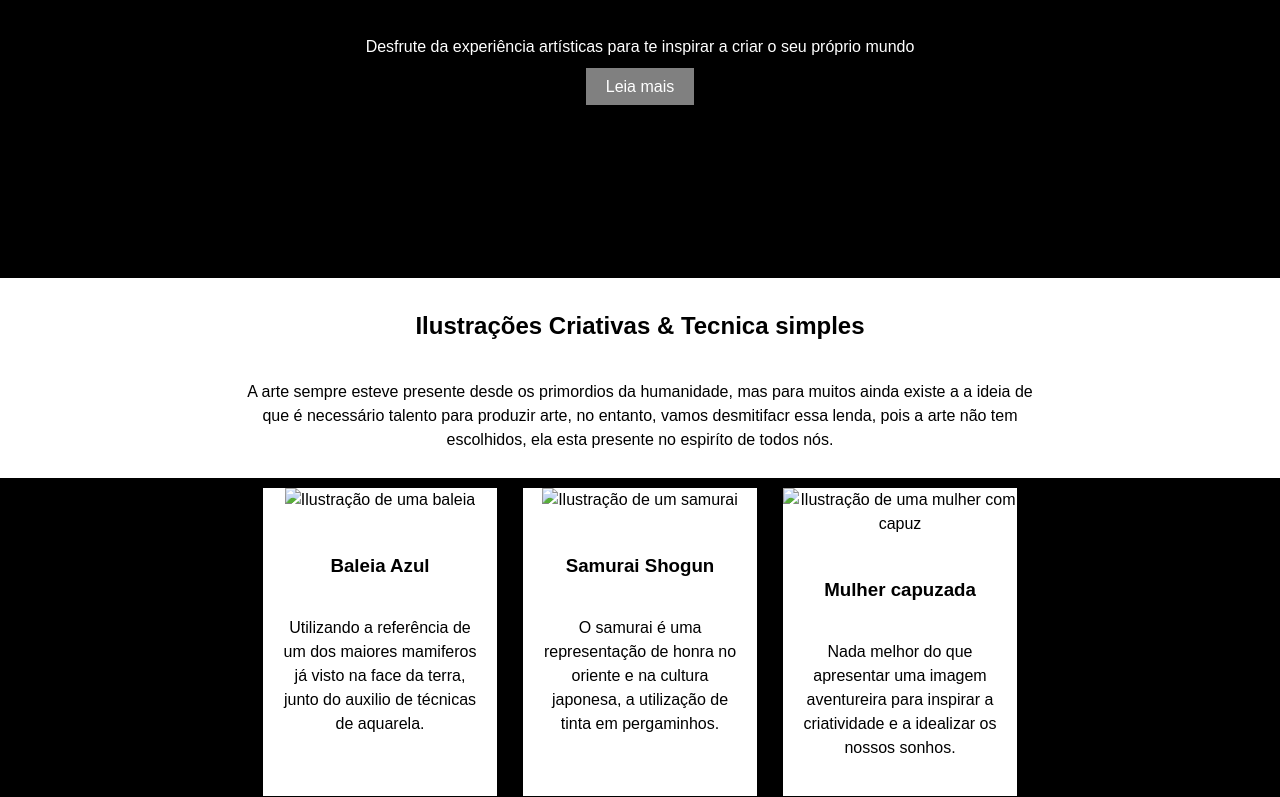
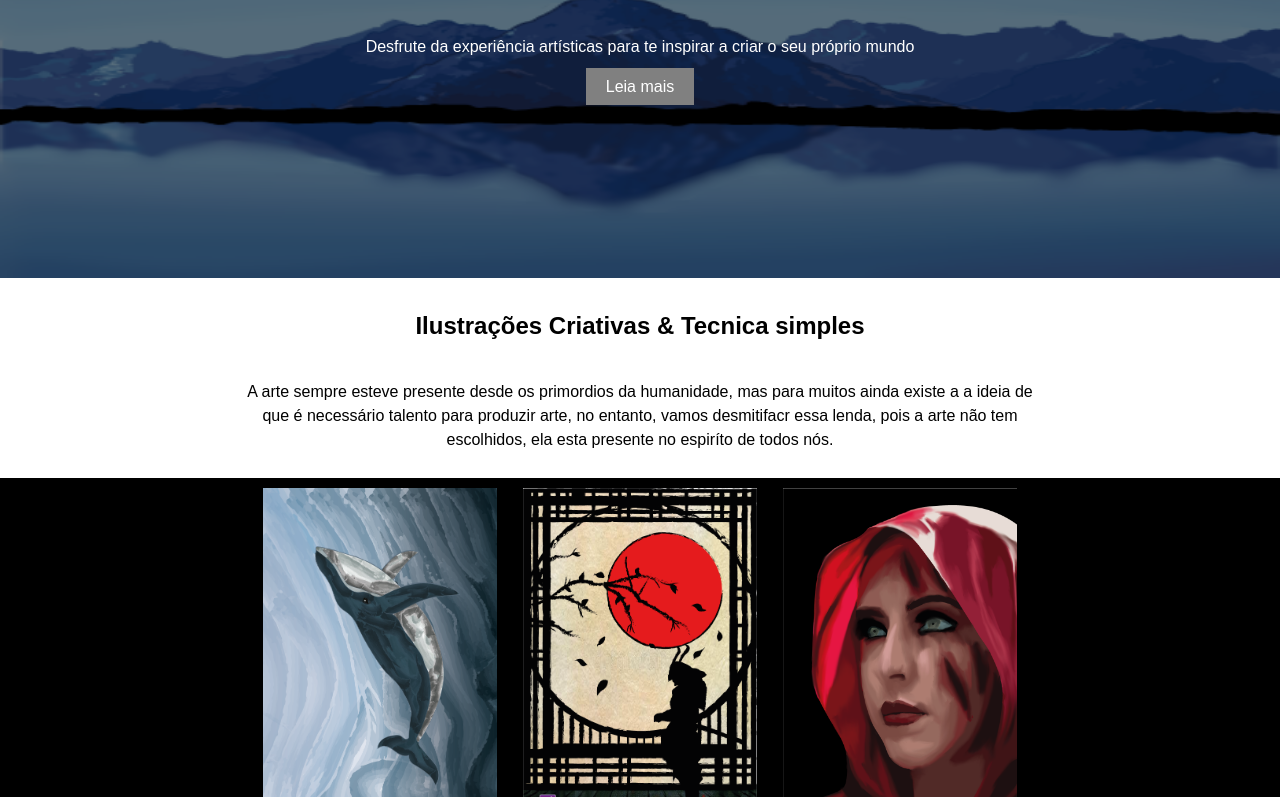
Before and after one commit to IdelsonMendes/Web-Gallery-Art, a plain HTML site: page index.html in a window 1280 px wide. Shown: the part 122-919 px from the top of the page. Drawn offline with Linux system fonts and the light colour scheme.

Commit message:
Update index.html

```diff
--- a/index.html
+++ b/index.html
@@ -16,7 +16,7 @@
 	  <div class="button">Leia mais</div>
 	  </div>
 	  <div class="header-imagem">
-	   <img id="img-back" src="../html_semantico/mountain.png" alt="Plano de fundo do cabeçalho">
+	   <img id="img-back" src="mountain.png" alt="Plano de fundo do cabeçalho">
 	  </div>
   </header>
 
@@ -37,7 +37,7 @@
       <ul>
         <li>
           <div id="post1" class="post">
-            <img src="../html_semantico/baleia.png" alt="Ilustração de uma baleia">
+            <img src="baleia.png" alt="Ilustração de uma baleia">
             <div class="conteudo-post">
               <h3 class="conteudo-titulo">Baleia Azul</h3>
               <p>Utilizando a referência de um dos maiores mamiferos já visto na face da terra, junto do auxilio de técnicas de aquarela.</p>
@@ -46,7 +46,7 @@
         </li>
         <li>
           <div id="post2" class="post">
-            <img src="../html_semantico/Samurai.png" alt="Ilustração de um samurai">
+            <img src="Samurai.png" alt="Ilustração de um samurai">
             <div class="conteudo-post">
               <h3 class="conteudo-titulo">Samurai Shogun</h3>
               <p>O samurai é uma representação de honra no oriente e na cultura japonesa, a utilização de tinta em pergaminhos.</p>
@@ -55,7 +55,7 @@
         </li>
         <li>
           <div id="post3" class="post">
-            <img src="../html_semantico/redhood.png" alt="Ilustração de uma mulher com capuz">
+            <img src="redhood.png" alt="Ilustração de uma mulher com capuz">
             <div class="conteudo-post">
               <h3 class="conteudo-titulo">Mulher capuzada</h3>
               <p>Nada melhor do que apresentar uma imagem aventureira para inspirar a criatividade e a idealizar os nossos sonhos.</p>
```
